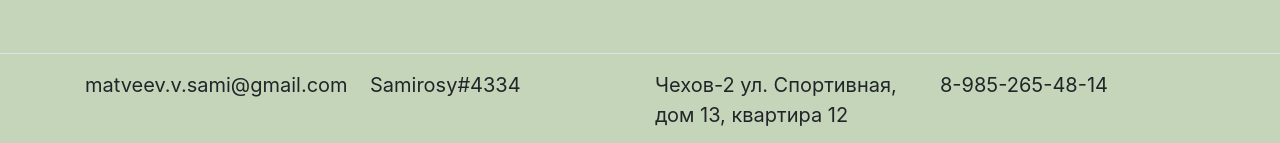
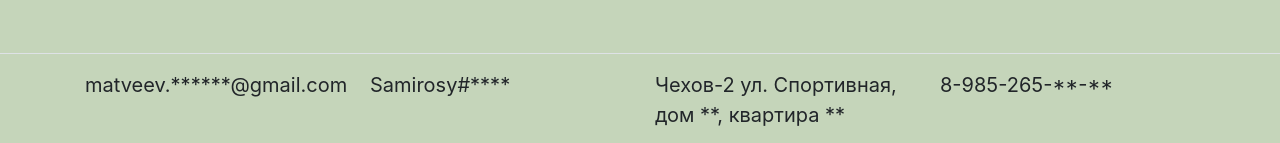
Before and after one commit to Samirosy/sami, a plain HTML site: page blog.html in a window 1280 px wide. Shown: the part 654-797 px from the top of the page. Drawn offline with nearby package versions, Linux system fonts and the light colour scheme.

Commit message:
Update blog.html

```diff
--- a/blog.html
+++ b/blog.html
@@ -53,16 +53,16 @@
    <div class="container">
    <div class="row">
        <div class="col-3">
-            matveev.v.sami@gmail.com
+            matveev.******@gmail.com
        </div>
        <div class="col-3">
-            Samirosy#4334
+            Samirosy#****
        </div>
        <div class="col-3">
-            Чехов-2 ул. Спортивная, дом 13, квартира 12
+            Чехов-2 ул. Спортивная, дом **, квартира **
        </div>
        <div class="col-3">
-            8-985-265-48-14
+            8-985-265-**-**
        </div>
    </div>
 </div>
```
